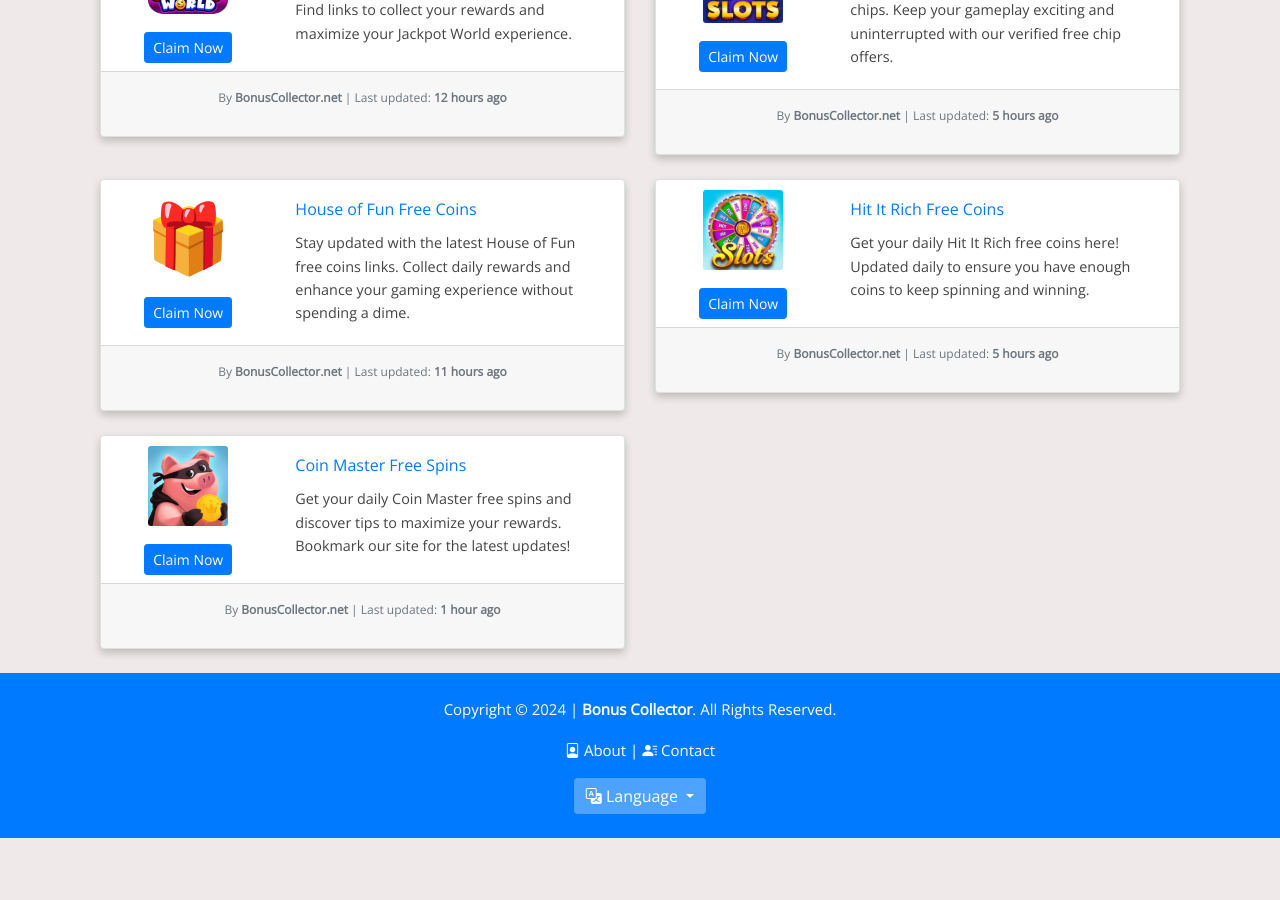
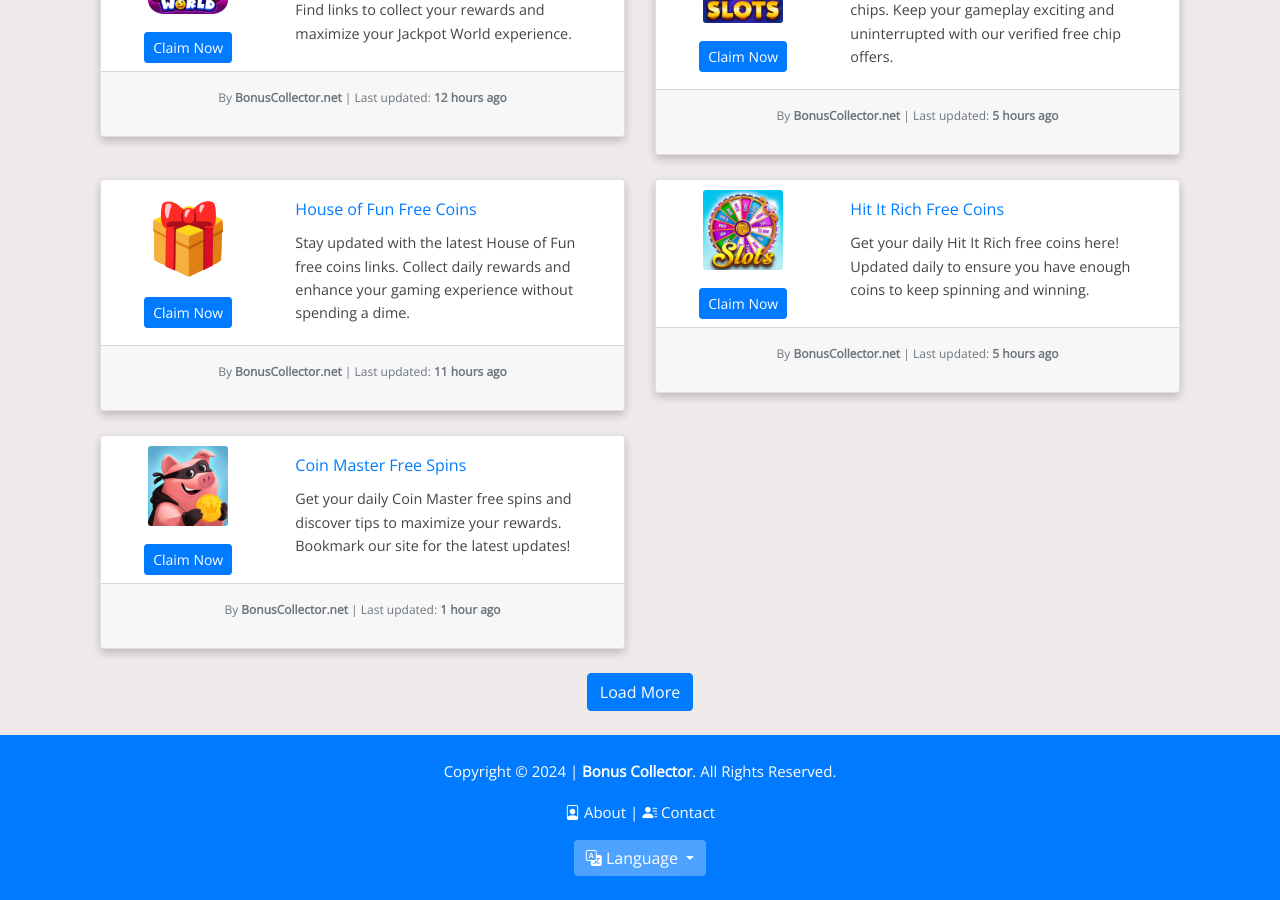
Before and after one commit to Prollad99/bs-net, a Jekyll site: the page built from index.html, in a window 1280 px wide and 900 px high, scrolled down 2600 px. Built offline with Jekyll 4.4.1, drawn with Linux system fonts in a browser that asks for light colours; nearby versions of some CDN libraries; the list of posts is cut into pages by our own code; comment, search, counter and statistics services are not loaded; before the commit the page ends 3438 px from its top, so only the background shows below that.

Commit message:
Update _config.yml

```diff
--- a/_config.yml
+++ b/_config.yml
@@ -10,11 +10,7 @@
   - jekyll-sitemap
   - jekyll-last-modified-at
 
-pagination:
-  enabled: true
-  per_page: 20
-  permalink: "/page/:num/"
-  lang: [en, es, de, it]
+paginate: 20
 
 defaults:
   - scope:
```
